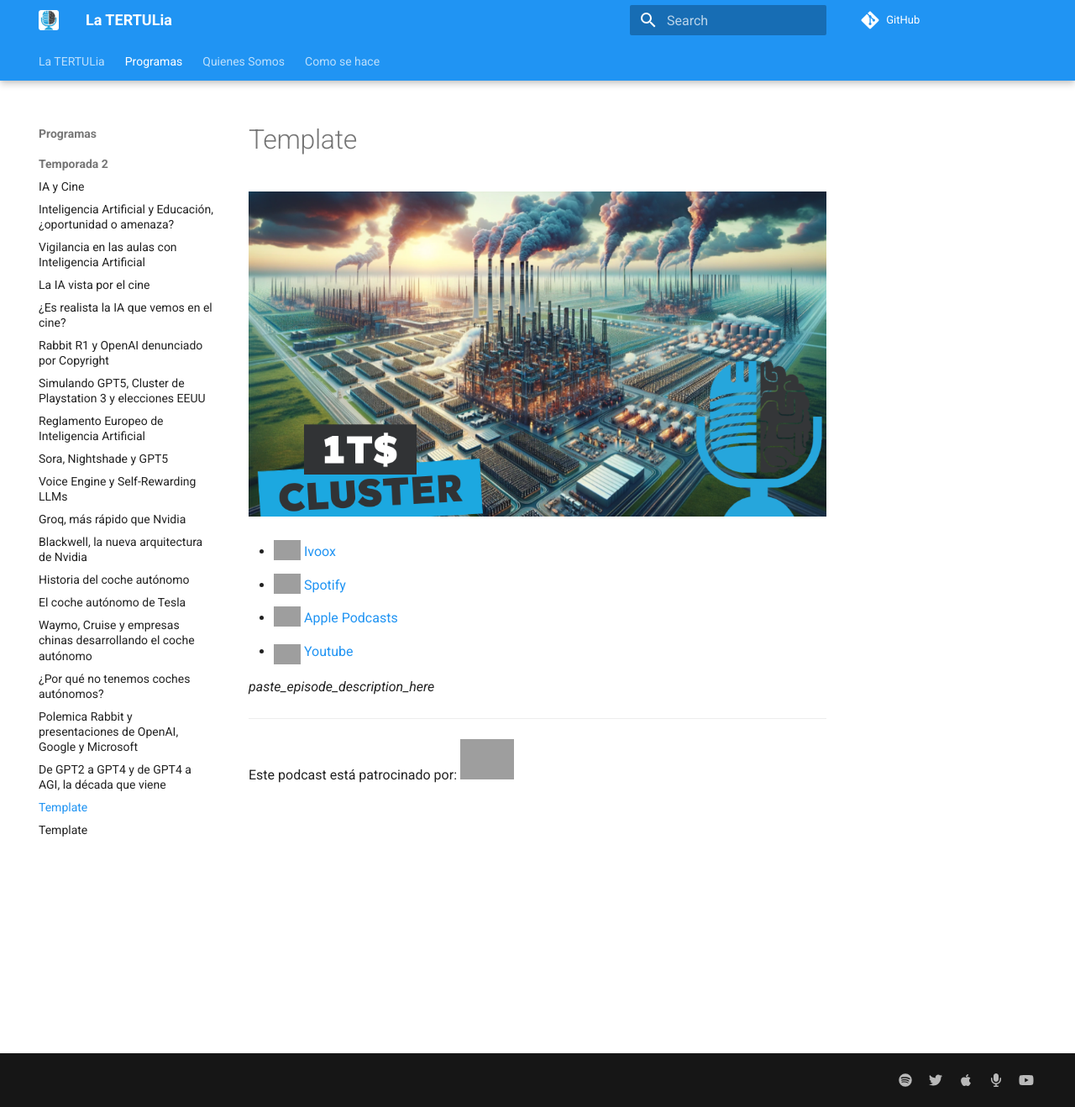
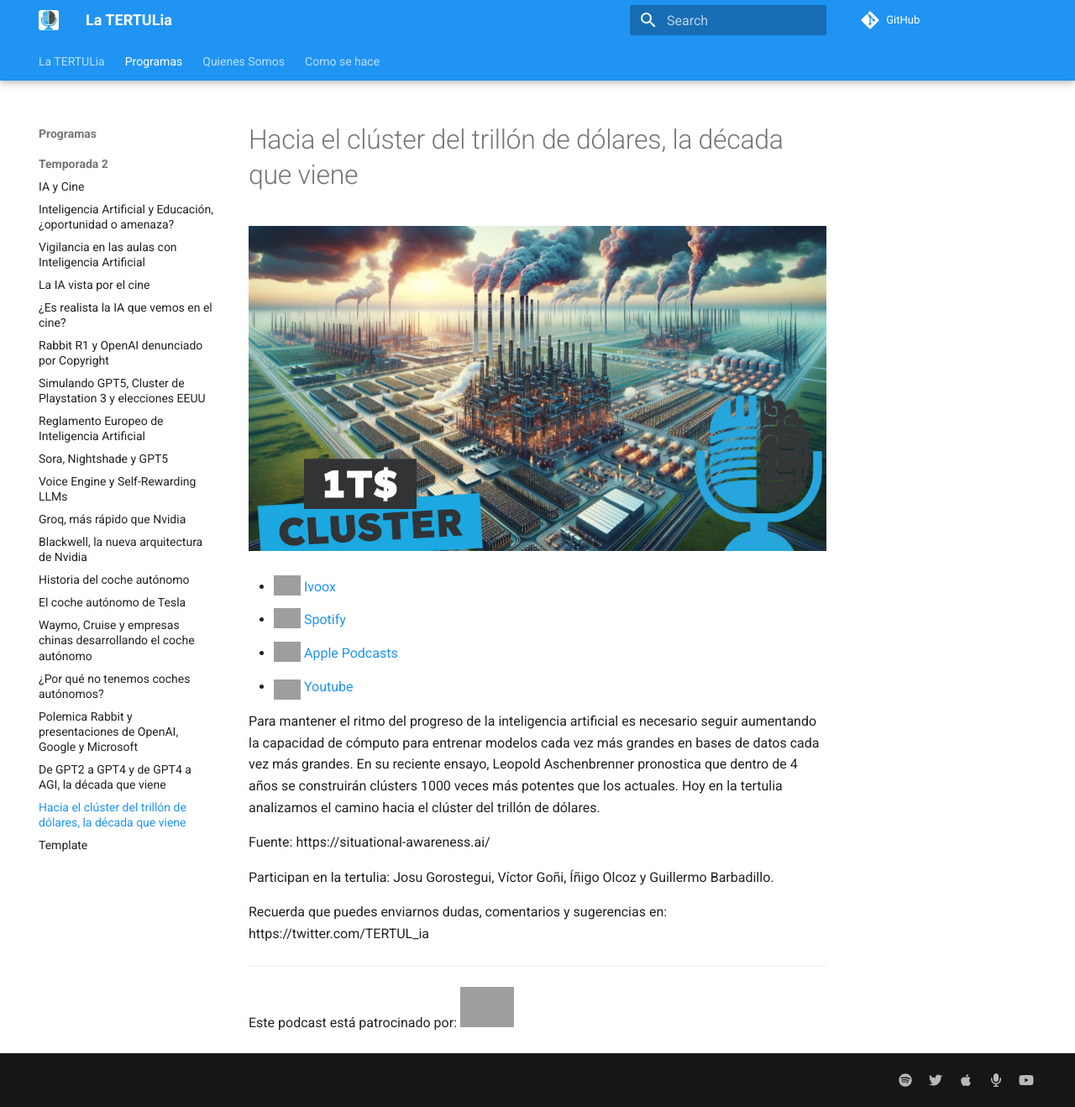
Before and after one commit to ironbar/tertulia_inteligencia_artificial, an MkDocs documentation site: the page built from docs/programas/temporada-2/20-super-cluster.md, in a window 1280 px wide and 1318 px high. Shown: the whole window at 84% size. Built offline with MkDocs 1.6.1 and Material for MkDocs 9.7.7, drawn with Linux system fonts in a browser that asks for light colours; comment, search, counter and statistics services are not loaded; grey boxes are pictures that could not be loaded.

Commit message:
new episode

```diff
--- a/docs/programas/temporada-2/20-super-cluster.md
+++ b/docs/programas/temporada-2/20-super-cluster.md
@@ -1,13 +1,23 @@
-# Template
+# Hacia el clúster del trillón de dólares, la década que viene
 
 ![](res/2024-06-28-13-44-48.png)
 
-- [<img src="https://i0.wp.com/parqueeste.org/wp-content/uploads/2020/07/ivoox-icon.png?fit=256%2C256&ssl=1" alt="ivoox_logo" width="32" style="position: relative; top: 5px;"> Ivoox]()
-- [<img src="https://cdn.iconscout.com/icon/free/png-256/spotify-36-721973.png" alt="spotify_logo" width="32" style="position: relative; top: 5px;"> Spotify]()
-- [<img src="https://cdn.iconscout.com/icon/free/png-256/apple-853-675472.png" alt="apple_logo" width="32" style="position: relative; top: 5px;"> Apple Podcasts]()
-- [<img src="https://cdn.icon-icons.com/icons2/195/PNG/256/YouTube_23392.png" alt="youtube_logo" width="32" style="position: relative; top: 10px;"> Youtube]()
+- [<img src="https://i0.wp.com/parqueeste.org/wp-content/uploads/2020/07/ivoox-icon.png?fit=256%2C256&ssl=1" alt="ivoox_logo" width="32" style="position: relative; top: 5px;"> Ivoox](https://go.ivoox.com/rf/131638117)
+- [<img src="https://cdn.iconscout.com/icon/free/png-256/spotify-36-721973.png" alt="spotify_logo" width="32" style="position: relative; top: 5px;"> Spotify](https://open.spotify.com/episode/6j9wmXZ9FYxFbEt1v5EAdV?si=OhnHoRs_SNq5aaR-J3jTTA)
+- [<img src="https://cdn.iconscout.com/icon/free/png-256/apple-853-675472.png" alt="apple_logo" width="32" style="position: relative; top: 5px;"> Apple Podcasts](https://open.spotify.com/episode/6j9wmXZ9FYxFbEt1v5EAdV?si=OhnHoRs_SNq5aaR-J3jTTA)
+- [<img src="https://cdn.icon-icons.com/icons2/195/PNG/256/YouTube_23392.png" alt="youtube_logo" width="32" style="position: relative; top: 10px;"> Youtube](https://youtu.be/ld12i186zHw)
 
-_paste_episode_description_here_
+Para mantener el ritmo del progreso de la inteligencia artificial es necesario seguir aumentando
+la capacidad de cómputo para entrenar modelos cada vez más grandes en bases de datos
+cada vez más grandes. En su reciente ensayo, Leopold Aschenbrenner pronostica que dentro de 4
+años se construirán clústers 1000 veces más potentes que los actuales. Hoy en la tertulia
+analizamos el camino hacia el clúster del trillón de dólares.
+
+Fuente: https://situational-awareness.ai/
+
+Participan en la tertulia: Josu Gorostegui, Víctor Goñi, Íñigo Olcoz y Guillermo Barbadillo.
+
+Recuerda que puedes enviarnos dudas, comentarios y sugerencias en: https://twitter.com/TERTUL_ia
 
 ---
 
```
